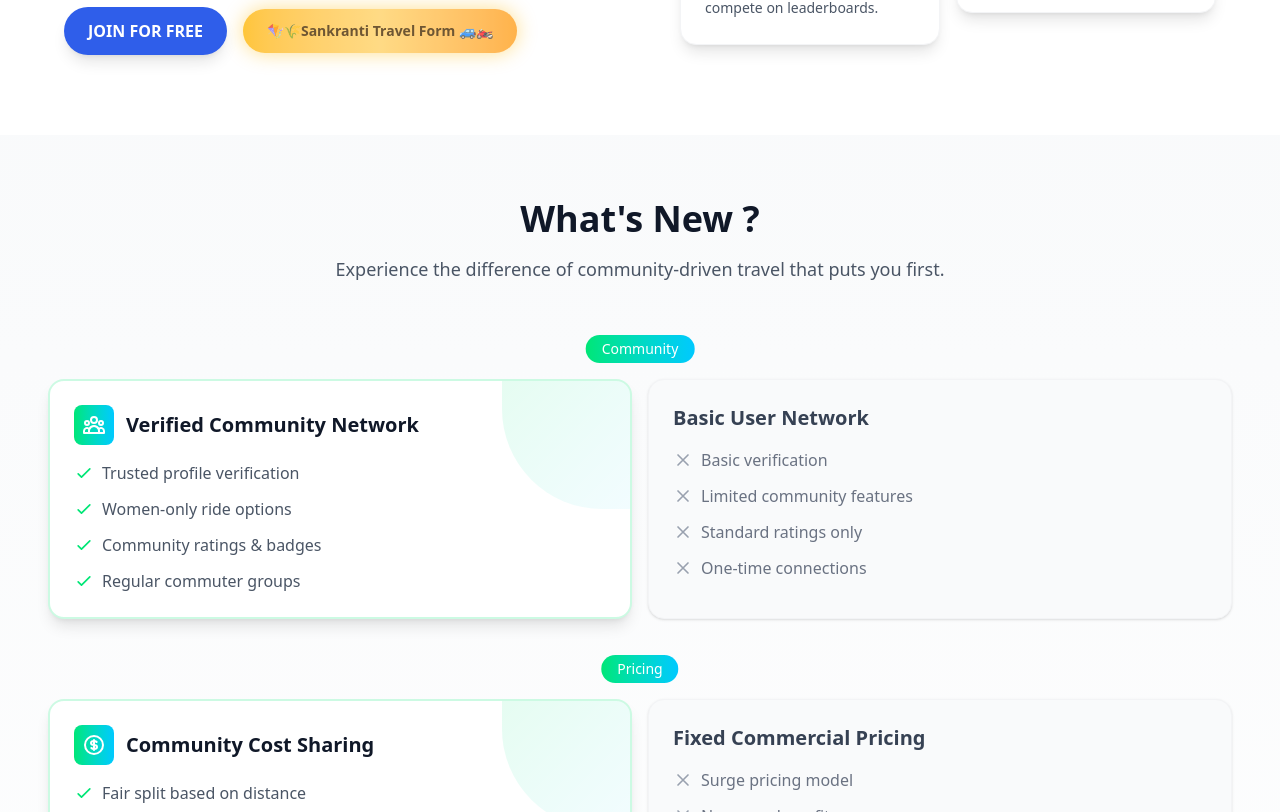
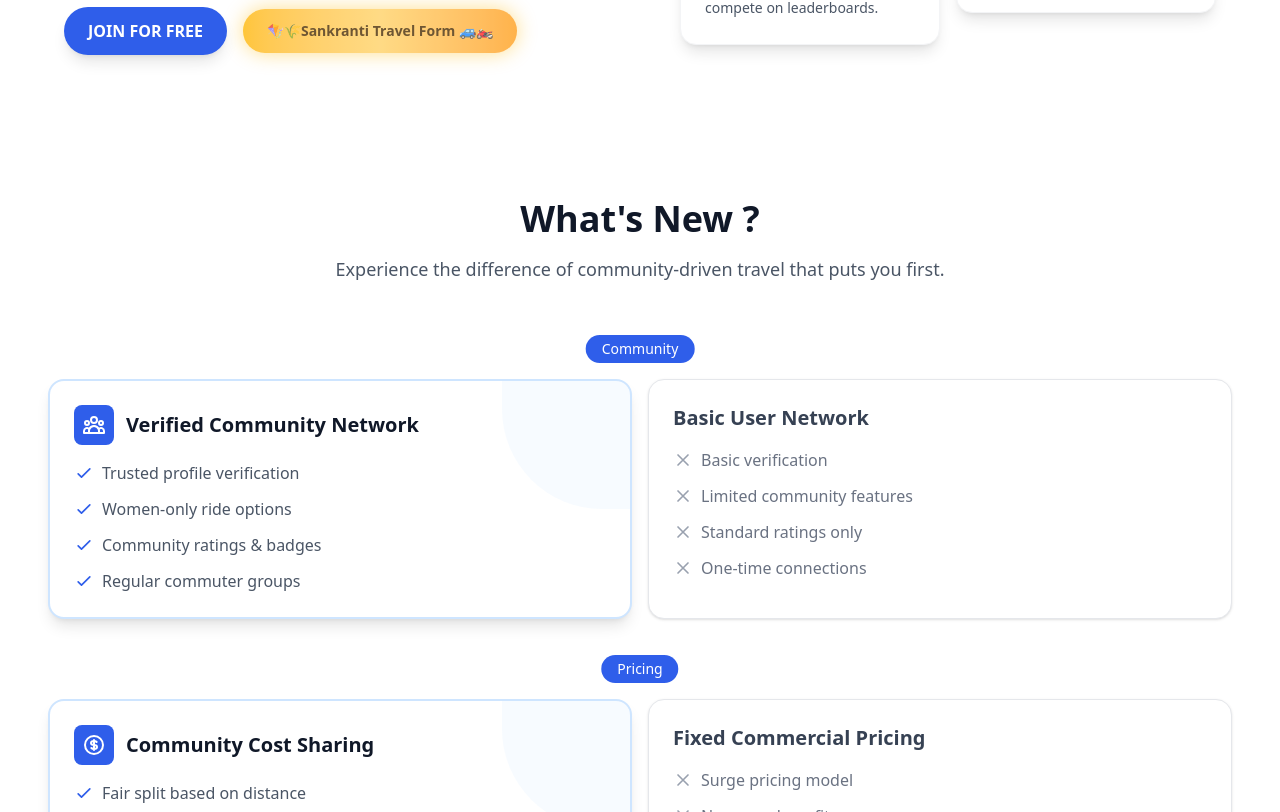
Before and after one commit to linqdocs400-web/linqapp, a Next.js app: page / in a window 1280 px wide. Shown: the part 1288-2100 px from the top of the page. Built offline with nearby package versions, Linux system fonts and the light colour scheme.

Commit message:
Update Differences.tsx

```diff
--- a/src/app/components/Differences.tsx
+++ b/src/app/components/Differences.tsx
@@ -81,7 +81,7 @@ export default function Differences() {
   ];
 
   return (
-  <section className="py-6 md:py-16 px-6 md:px-12 bg-gradient-to-b from-gray-50 to-white">
+  <section className="py-6 md:py-16 px-6 md:px-12 bg-white">
       <div className="max-w-7xl mx-auto">
         <div className="text-center mb-16">
           <h2 className="text-3xl md:text-4xl font-bold text-gray-900 mb-4">
@@ -97,19 +97,19 @@ export default function Differences() {
           {comparisons.map((item, index) => (
             <div key={index} className="relative">
               {/* Category label */}
-              <div className="absolute -top-3 left-1/2 -translate-x-1/2 bg-gradient-to-r from-[#00E676] to-[#00C9FF] text-white px-4 py-1 rounded-full text-sm font-medium z-10">
+              <div className="absolute -top-3 left-1/2 -translate-x-1/2 bg-[#2F5EEA] text-white px-4 py-1 rounded-full text-sm font-medium z-10">
                 {item.category}
               </div>
 
               {/* Comparison cards */}
               <div className="grid md:grid-cols-2 gap-4 pt-8">
                 {/* Our Platform */}
-                <div className="bg-white rounded-2xl p-6 shadow-lg border-2 border-[#00E676]/20 relative overflow-hidden">
-                  <div className="absolute top-0 right-0 w-32 h-32 bg-gradient-to-br from-[#00E676]/10 to-[#00C9FF]/5 rounded-bl-[100px] -z-0" />
+                <div className="bg-white rounded-2xl p-6 shadow-lg border-2 border-[#5FA9FF]/30 relative overflow-hidden">
+                  <div className="absolute top-0 right-0 w-32 h-32 bg-[#5FA9FF]/5 rounded-bl-[100px] -z-0" />
 
                   <div className="relative z-10">
                     <div className="flex items-center gap-3 mb-4">
-                      <div className="p-2 bg-gradient-to-r from-[#00E676] to-[#00C9FF] rounded-lg text-white">
+                      <div className="p-2 bg-[#2F5EEA] rounded-lg text-white">
                         {item.us.icon}
                       </div>
                       <h3 className="text-xl font-semibold text-gray-900">{item.us.title}</h3>
@@ -118,7 +118,7 @@ export default function Differences() {
                     <ul className="space-y-3">
                       {item.us.features.map((feature, idx) => (
                         <li key={idx} className="flex items-start gap-2">
-                          <svg className="w-5 h-5 text-[#00E676] mt-0.5 shrink-0" fill="none" viewBox="0 0 24 24" stroke="currentColor">
+                          <svg className="w-5 h-5 text-[#2F5EEA] mt-0.5 shrink-0" fill="none" viewBox="0 0 24 24" stroke="currentColor">
                             <path strokeLinecap="round" strokeLinejoin="round" strokeWidth="2" d="M5 13l4 4L19 7" />
                           </svg>
                           <span className="text-gray-600">{feature}</span>
@@ -129,7 +129,7 @@ export default function Differences() {
                 </div>
 
                 {/* Others */}
-                <div className="bg-gray-50 rounded-2xl p-6 shadow-sm border border-gray-100">
+                <div className="bg-white rounded-2xl p-6 shadow-sm border border-gray-200">
                   <h3 className="text-xl font-semibold text-gray-700 mb-4">{item.others.title}</h3>
                   <ul className="space-y-3">
                     {item.others.features.map((feature, idx) => (
```
